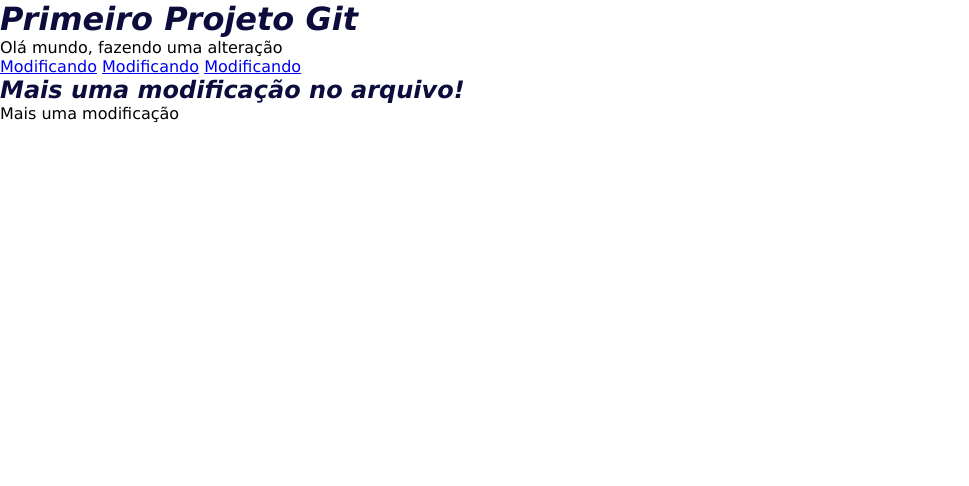
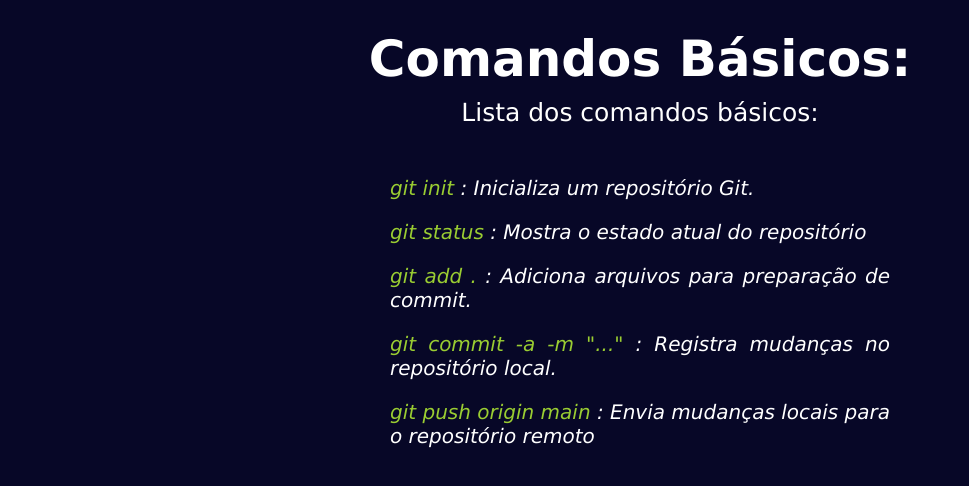
Before and after one commit to eduardoDC101/Curso-Git, a plain HTML site: page index.html in a window 1280 px wide. Shown: the whole page, without its empty margins (0-969 px from the left). Drawn offline with Linux system fonts and the light colour scheme.

Commit message:
Mudança Final

```diff
--- a/index.html
+++ b/index.html
@@ -4,15 +4,32 @@
     <meta charset="UTF-8" />
     <meta name="viewport" content="width=device-width, initial-scale=1.0" />
     <link rel="stylesheet" href="style.css" />
-    <title>Primeiro Projeto Git</title>
+    <title>Aprendendo Git</title>
   </head>
   <body>
-    <h1>Primeiro Projeto Git</h1>
-    <p>Olá mundo, fazendo uma alteração</p>
-    <a href="#" id="1">Modificando</a>
-    <a href="#" id="2">Modificando</a>
-    <a href="#" id="3">Modificando</a>
-    <h2>Mais uma modificação no arquivo!</h2>
-    <p>Mais uma modificação</p>
+    <h1>Comandos Básicos:</h1>
+    <p>Lista dos comandos básicos:</p>
+    <br />
+    <ul>
+      <li>
+        <span class="comando">git init</span> : Inicializa um repositório Git.
+      </li>
+      <li>
+        <span class="comando">git status</span> : Mostra o estado atual do
+        repositório
+      </li>
+      <li>
+        <span class="comando">git add .</span> : Adiciona arquivos para
+        preparação de commit.
+      </li>
+      <li>
+        <span class="comando">git commit -a -m "..."</span> : Registra mudanças
+        no repositório local.
+      </li>
+      <li>
+        <span class="comando">git push origin main</span> : Envia mudanças
+        locais para o repositório remoto
+      </li>
+    </ul>
   </body>
 </html>
--- a/style.css
+++ b/style.css
@@ -6,10 +6,35 @@
 
 body {
   font-family: Verdana, Geneva, Tahoma, sans-serif;
+  background-color: rgb(7, 7, 39);
+  text-align: center;
+  padding: 30px;
+  color: white;
 }
 
-h1,
-h2 {
-  color: rgb(12, 12, 61);
+h1 {
+  font-size: 50px;
+}
+
+p {
+  font-size: 25px;
+  margin-top: 10px;
+}
+
+ul {
+  list-style-type: none;
+  text-align: justify;
+  width: 500px;
+  margin: 30px auto;
+}
+
+ul li {
+  margin-top: 20px;
+  font-size: 20px;
   font-style: italic;
 }
+
+ul li span {
+  color: yellowgreen;
+  font-weight: 400;
+}
```
